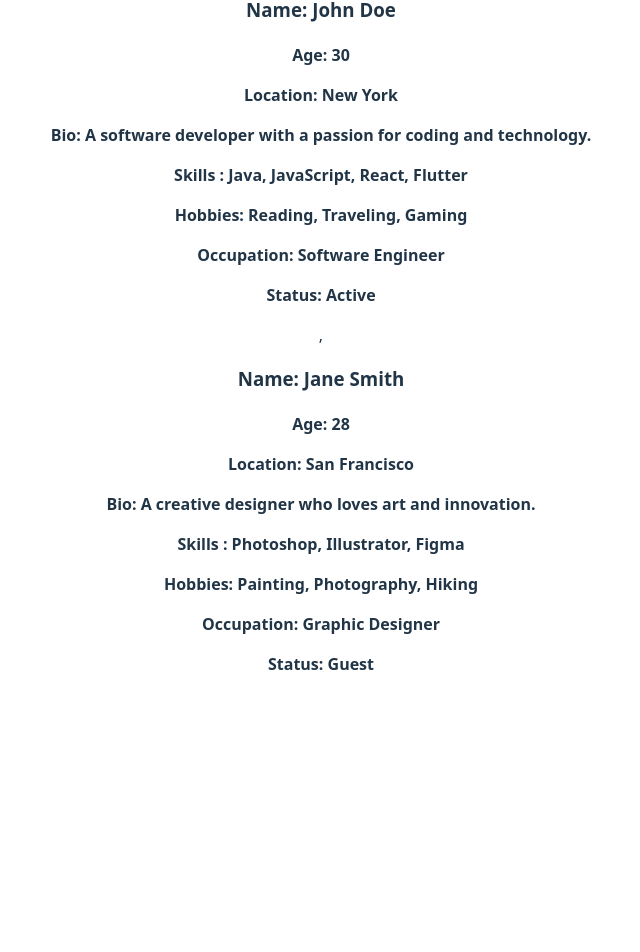
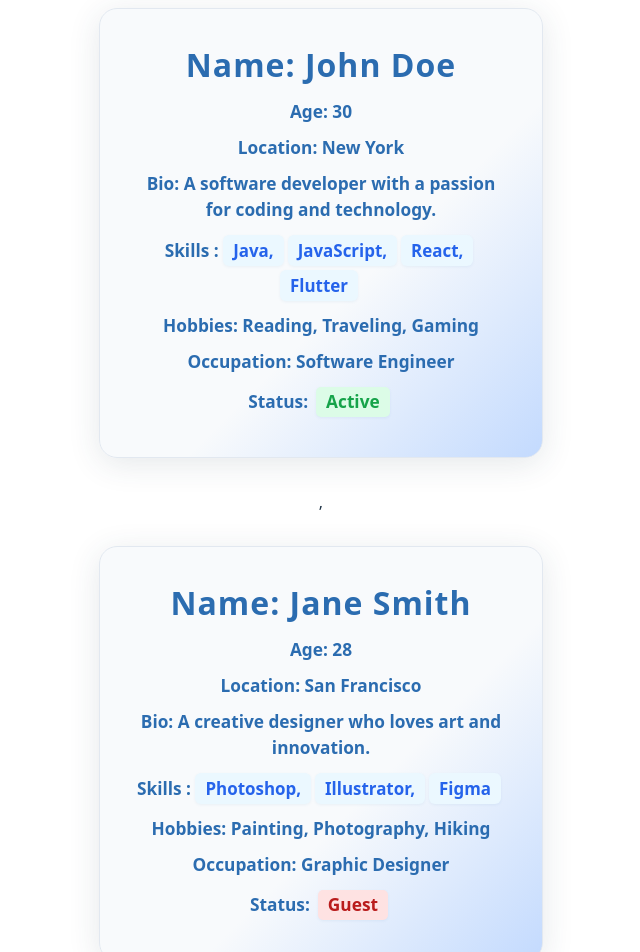
Before and after one commit to NayamulNirob/React_Related, a React (Vite) app in the folder vite-react/: page / in a window 1280 px wide. Shown: the part 552-1504 px from the top of the page, without its empty margins (319-959 px from the left). Before the commit the page ends 1276 px from the top, so only its background shows below. Built offline with nearby package versions, Linux system fonts and the light colour scheme.

Commit message:
feat: add ProfileCard styling and update status display logic

```diff
--- /dev/null
+++ b/vite-react/src/components/ProfileCard.css
@@ -0,0 +1,68 @@
+.profile-card {
+  background: linear-gradient(135deg, #f8fafc 60%, #c3dafe 100%);
+  border-radius: 18px;
+  box-shadow: 0 6px 32px rgba(44, 62, 80, 0.12);
+  padding: 32px 36px 28px 36px;
+  margin: 32px auto;
+  max-width: 370px;
+  transition: box-shadow 0.25s, transform 0.25s;
+  border: 1.5px solid #e2e8f0;
+  position: relative;
+}
+
+.profile-card:hover {
+  box-shadow: 0 12px 48px rgba(44, 62, 80, 0.18);
+  transform: translateY(-4px) scale(1.03);
+}
+
+.profile-card h3 {
+  margin-top: 0;
+  color: #2b6cb0;
+  font-size: 2rem;
+  font-weight: 700;
+  letter-spacing: 1px;
+  margin-bottom: 10px;
+}
+
+.profile-card p {
+  margin: 10px 0;
+  color: #374151;
+  font-size: 1.08rem;
+  line-height: 1.5;
+}
+
+.profile-card b {
+  color: #2b6cb0;
+  font-weight: 600;
+}
+
+.profile-card span {
+  background: #ebf8ff;
+  color: #2563eb;
+  border-radius: 6px;
+  padding: 3px 10px;
+  margin: 2px 4px 2px 0;
+  font-size: 0.98em;
+  display: inline-block;
+  box-shadow: 0 1px 3px rgba(43,108,176,0.07);
+}
+
+.profile-card .status-active {
+  color: #16a34a;
+  background: #dcfce7;
+  border-radius: 5px;
+  padding: 2px 10px;
+  margin-left: 8px;
+  font-weight: 600;
+  font-size: 1em;
+}
+
+.profile-card .status-guest {
+  color: #b91c1c;
+  background: #fee2e2;
+  border-radius: 5px;
+  padding: 2px 10px;
+  margin-left: 8px;
+  font-weight: 600;
+  font-size: 1em;
+}
--- a/vite-react/src/components/ProfileCard.jsx
+++ b/vite-react/src/components/ProfileCard.jsx
@@ -1,6 +1,7 @@
 // Using Destructuring to access props in a functional component
 
 import PropTypes from "prop-types";
+import "./ProfileCard.css";
 
 function ProfileCard({
   name,
@@ -13,7 +14,7 @@
   isMember,
 }) {
   return (
-    <div>
+    <div  className="profile-card">
       <h3>Name: {name}</h3>
       <p>
         <b>Age: {age}</b>
@@ -36,7 +37,10 @@
         <b>Occupation: {occupation}</b>
       </p>
       <p>
-        <b>Status: {isMember ? "Active" : "Guest"}</b>
+        <b>Status:</b>
+        <span className={isMember ? "status-active" : "status-guest"}>
+          {isMember ? "Active" : "Guest"}
+        </span>
       </p>
     </div>
   );
```
